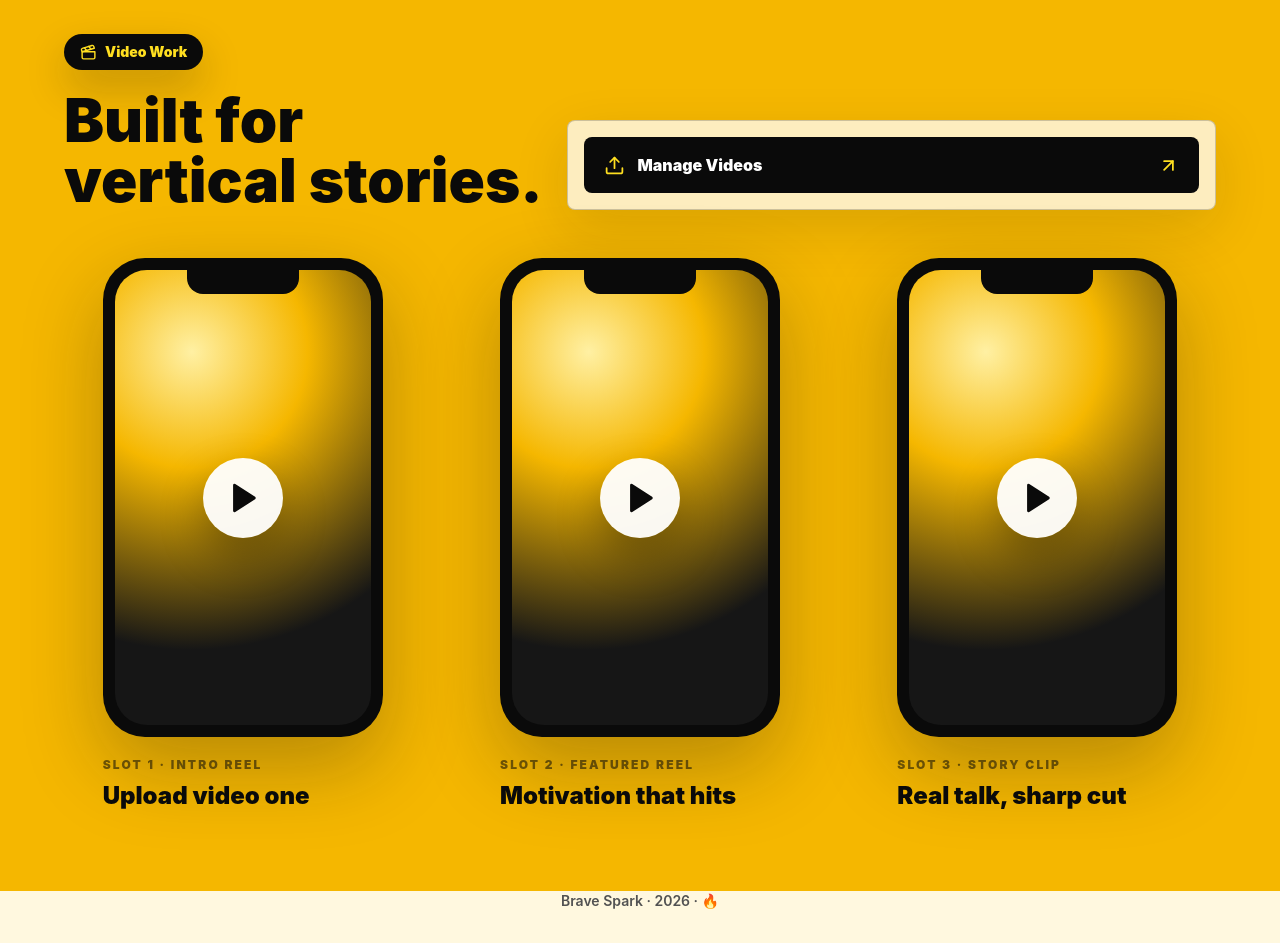
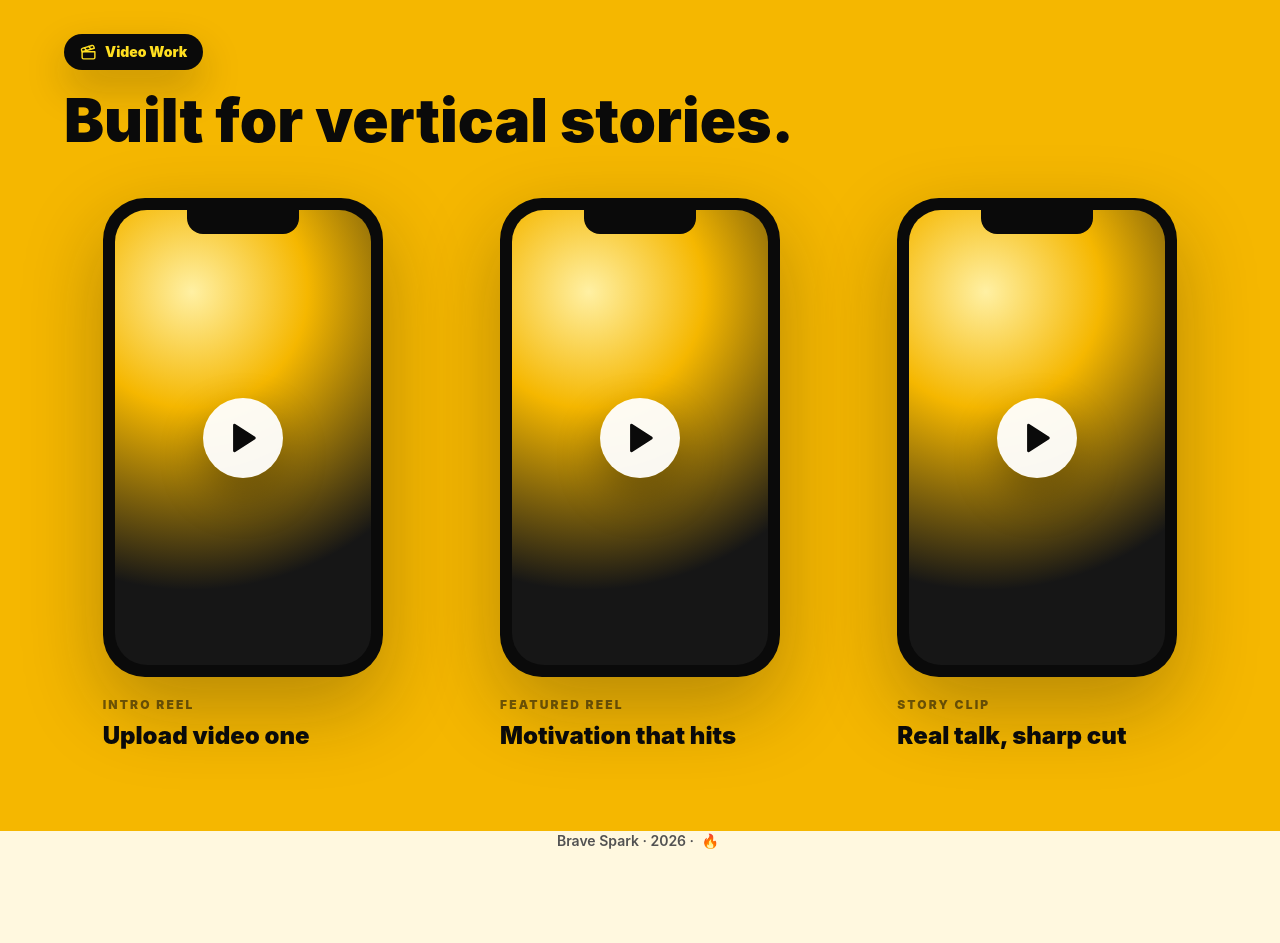
Before and after one commit to nachumweinstock-debug/joey-alfandari-link-bio, a React (Vite) app: page / in a window 1280 px wide. Shown: the part 1440-2383 px from the top of the page. After the commit the page ends 2323 px from the top, so only its background shows below. Built offline with nearby package versions, Linux system fonts and the light colour scheme.

Commit message:
Move admin access to footer fire

```diff
--- a/src/App.jsx
+++ b/src/App.jsx
@@ -1,8 +1,7 @@
-import { useEffect, useState } from "react";
+import { useEffect, useRef, useState } from "react";
 import {
   ArrowUpRight,
   Clapperboard,
-  Flame,
   Instagram,
   Lock,
   Mail,
@@ -139,7 +138,20 @@ function LinkCard({ href, icon: Icon, label }) {
   );
 }
 
-function IPhoneVideo({ eyebrow, id, src, title }) {
+function IPhoneVideo({ eyebrow, src, title }) {
+  const videoRef = useRef(null);
+
+  function openFullscreen() {
+    const video = videoRef.current;
+    if (!video) return;
+
+    if (video.requestFullscreen) {
+      video.requestFullscreen();
+    } else if (video.webkitEnterFullscreen) {
+      video.webkitEnterFullscreen();
+    }
+  }
+
   return (
     <article className="group">
       <div className="mx-auto w-full max-w-[280px] rounded-[42px] bg-neutral-950 p-3 shadow-[0_30px_80px_rgba(23,23,23,0.28)] transition duration-300 group-hover:-translate-y-2">
@@ -147,13 +159,23 @@ function IPhoneVideo({ eyebrow, id, src, title }) {
           <div className="absolute left-1/2 top-0 z-20 h-6 w-28 -translate-x-1/2 rounded-b-2xl bg-neutral-950" />
           <div className="aspect-[9/16]">
             {src ? (
+              <div className="relative h-full bg-black">
                 <video
+                  ref={videoRef}
                   src={src}
                   controls
                   playsInline
                   preload="metadata"
-                className="h-full w-full object-cover"
+                  className="h-full w-full object-contain"
                 />
+                <button
+                  type="button"
+                  onClick={openFullscreen}
+                  className="absolute bottom-4 right-4 rounded-full bg-white px-4 py-2 text-xs font-black text-neutral-950 shadow-[0_14px_35px_rgba(0,0,0,0.3)] transition hover:-translate-y-0.5"
+                >
+                  Fullscreen
+                </button>
+              </div>
             ) : (
               <div className="flex h-full items-center justify-center bg-[radial-gradient(circle_at_30%_18%,#fff0a3_0%,#f5b700_28%,#161616_72%)] text-neutral-950">
                 <div className="flex size-20 items-center justify-center rounded-full bg-white/95 shadow-[0_18px_45px_rgba(0,0,0,0.3)]">
@@ -166,7 +188,7 @@ function IPhoneVideo({ eyebrow, id, src, title }) {
       </div>
       <div className="mx-auto mt-5 max-w-[280px]">
         <p className="text-xs font-black uppercase tracking-[0.18em] text-neutral-950/55">
-          Slot {id} · {eyebrow}
+          {eyebrow}
         </p>
         <h3 className="mt-2 text-2xl font-black leading-tight tracking-normal text-neutral-950">
           {title}
@@ -425,14 +447,10 @@ export default function App() {
 
         <div className="mx-auto grid min-h-[calc(100vh-80px)] w-full max-w-6xl content-center gap-10 lg:grid-cols-[0.9fr_1.1fr] lg:items-center">
           <div className="animate-rise-in text-center lg:text-left">
-            <button
-              type="button"
-              onClick={() => setAdminOpen(true)}
-              className="mb-6 inline-flex items-center gap-2 rounded-full border border-neutral-950/15 bg-white/55 px-4 py-2 text-sm font-semibold text-neutral-800 shadow-sm transition hover:-translate-y-0.5 hover:border-neutral-950"
-            >
+            <div className="mb-6 inline-flex items-center gap-2 rounded-full border border-neutral-950/15 bg-white/55 px-4 py-2 text-sm font-semibold text-neutral-800 shadow-sm">
               <Sparkles size={16} color={accent} />
               <span>@brave_spark_</span>
-            </button>
+            </div>
 
             <h1 className="mx-auto max-w-4xl text-balance text-5xl font-black leading-[0.95] tracking-normal text-neutral-950 sm:text-6xl md:text-7xl lg:mx-0">
               Brave Spark
@@ -451,10 +469,6 @@ export default function App() {
 
           <div className="animate-rise-in mx-auto w-full [animation-delay:120ms]">
             <div className="relative rounded-[28px] border border-neutral-950/15 bg-white p-3 shadow-[0_24px_70px_rgba(23,23,23,0.15)]">
-              <div className="absolute -right-4 -top-4 z-10 flex size-16 items-center justify-center rounded-full bg-yellow-400 text-neutral-950 shadow-[0_16px_35px_rgba(245,183,0,0.35)]">
-                <Flame size={28} fill="currentColor" />
-              </div>
-
               {profilePhotoUrl ? (
                 <img
                   src={profilePhotoUrl}
@@ -493,7 +507,7 @@ export default function App() {
 
       <section className="bg-[#f5b700] px-5 py-20 sm:px-8 lg:px-10">
         <div className="mx-auto max-w-6xl">
-          <div className="mb-12 grid gap-6 lg:grid-cols-[0.85fr_1.15fr] lg:items-end">
+          <div className="mb-12">
             <div>
               <div className="mb-5 inline-flex items-center gap-2 rounded-full bg-neutral-950 px-4 py-2 text-sm font-black text-yellow-300 shadow-[0_18px_40px_rgba(23,23,23,0.22)]">
                 <Clapperboard size={17} />
@@ -502,20 +516,6 @@ export default function App() {
               <h2 className="max-w-3xl text-5xl font-black leading-none tracking-normal text-neutral-950 sm:text-6xl">
                 Built for vertical stories.
               </h2>
-            </div>
-
-            <div className="rounded-[8px] border border-neutral-950/20 bg-white/75 p-4 shadow-[0_18px_55px_rgba(23,23,23,0.12)]">
-              <button
-                type="button"
-                onClick={() => setAdminOpen(true)}
-                className="flex w-full items-center justify-between gap-4 rounded-[8px] bg-neutral-950 px-5 py-4 text-left font-black text-white transition duration-300 hover:-translate-y-0.5 hover:bg-neutral-800"
-              >
-                <span className="flex items-center gap-3">
-                  <Upload size={21} className="text-yellow-300" />
-                  <span>Manage Videos</span>
-                </span>
-                <ArrowUpRight size={21} className="text-yellow-300" />
-              </button>
             </div>
           </div>
 
@@ -528,7 +528,15 @@ export default function App() {
       </section>
 
       <footer className="px-5 pb-8 text-center text-sm font-semibold text-neutral-600 sm:px-8">
-        Brave Spark · {year} · <span aria-label="spark">🔥</span>
+        Brave Spark · {year} ·{" "}
+        <button
+          type="button"
+          onClick={() => setAdminOpen(true)}
+          className="inline-flex rounded-full px-1 transition hover:-translate-y-0.5 focus:outline-none focus:ring-4 focus:ring-yellow-500/30"
+          aria-label="Open video admin"
+        >
+          🔥
+        </button>
       </footer>
 
       {adminOpen ? (
```
Lines whose indentation alone changed are shown as unchanged.
